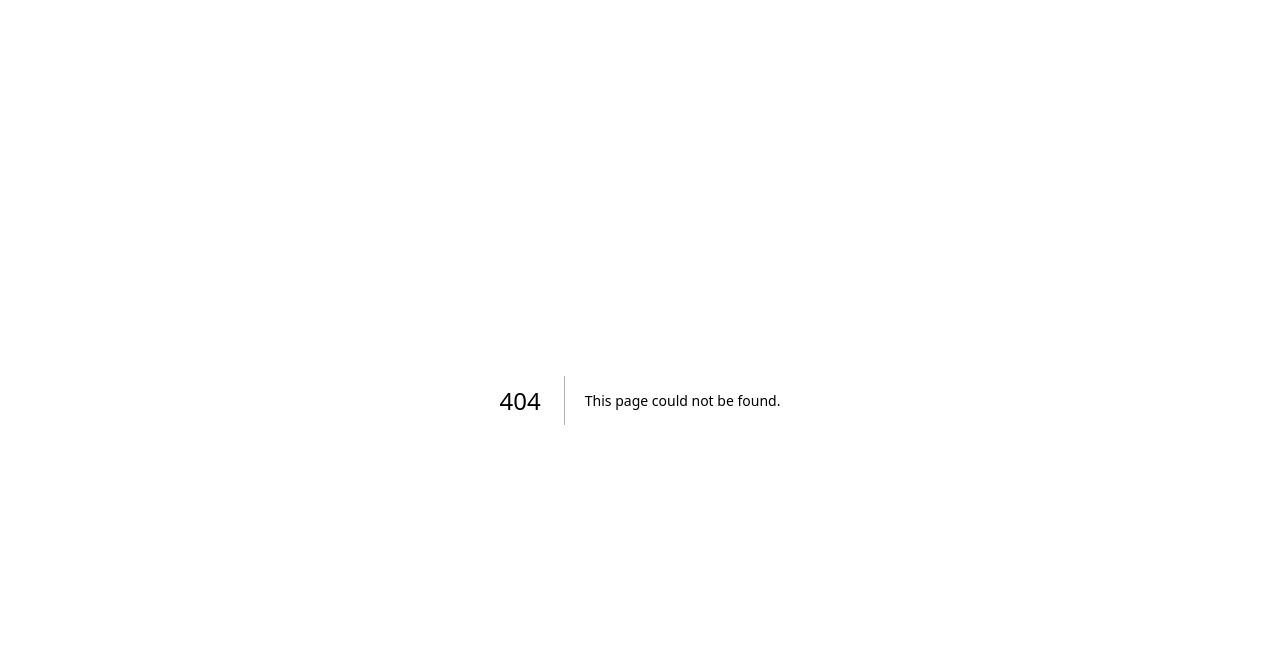
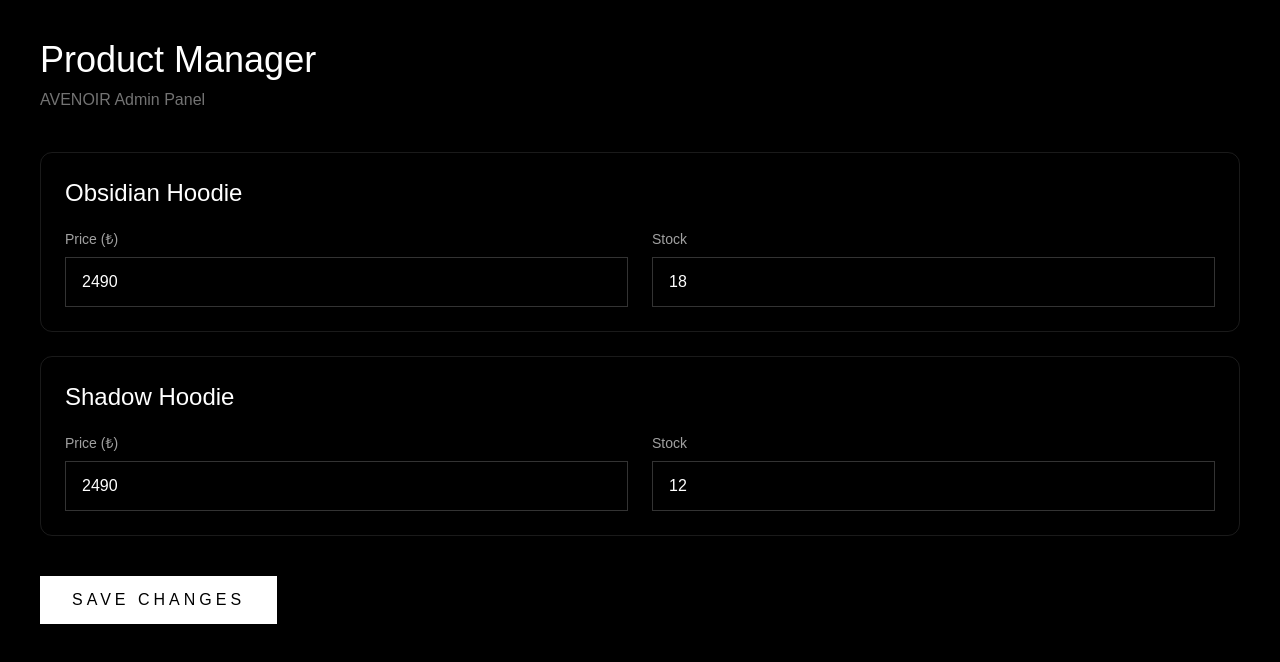
Before and after one commit to chacha1881q/avenoir, a Next.js app: page /admin/products in a window 1280 px wide. Before the commit this address had no page. Shown: the top 662 px of the page. Built offline with nearby package versions, Linux system fonts and the light colour scheme.

Commit message:
Admin setup

```diff
--- /dev/null
+++ b/app/admin/login/page.tsx
@@ -0,0 +1,42 @@
+"use client";
+
+import { useState } from "react";
+import { useRouter } from "next/navigation";
+
+export default function LoginPage() {
+  const [password, setPassword] = useState("");
+  const router = useRouter();
+
+  const login = () => {
+    if (password === "avenoir2026") {
+      localStorage.setItem("admin", "true");
+      router.push("/admin");
+    } else {
+      alert("Şifre yanlış");
+    }
+  };
+
+  return (
+    <main className="min-h-screen bg-black text-white flex items-center justify-center px-6">
+      <div className="w-full max-w-md border border-white/10 p-8 rounded-2xl">
+        <h1 className="text-3xl font-light mb-2">AVENOIR</h1>
+        <p className="text-neutral-500 mb-8">Admin Login</p>
+
+        <input
+          type="password"
+          placeholder="Admin Password"
+          value={password}
+          onChange={(e) => setPassword(e.target.value)}
+          className="w-full bg-transparent border border-white/20 px-4 py-3 outline-none mb-6"
+        />
+
+        <button
+          onClick={login}
+          className="w-full bg-white text-black py-3 tracking-[0.25em] hover:opacity-90 transition"
+        >
+          LOGIN
+        </button>
+      </div>
+    </main>
+  );
+}
--- /dev/null
+++ b/app/admin/page.tsx
@@ -0,0 +1,32 @@
+"use client";
+
+import Link from "next/link";
+
+export default function Admin() {
+  return (
+    <main className="min-h-screen bg-black text-white p-10">
+      <h1 className="text-5xl font-light mb-2">AVENOIR</h1>
+      <p className="text-neutral-500 mb-12">Admin Dashboard</p>
+
+      <div className="grid md:grid-cols-3 gap-6">
+        <Link
+          href="/admin/products"
+          className="border border-white/10 p-8 hover:border-white transition"
+        >
+          <h2 className="text-2xl mb-2">Products</h2>
+          <p className="text-neutral-500">Edit products & stock</p>
+        </Link>
+
+        <div className="border border-white/10 p-8">
+          <h2 className="text-2xl mb-2">Orders</h2>
+          <p className="text-neutral-500">Coming soon</p>
+        </div>
+
+        <div className="border border-white/10 p-8">
+          <h2 className="text-2xl mb-2">Analytics</h2>
+          <p className="text-neutral-500">Coming soon</p>
+        </div>
+      </div>
+    </main>
+  );
+}
--- /dev/null
+++ b/app/admin/products/page.tsx
@@ -0,0 +1,103 @@
+"use client";
+
+import { useState } from "react";
+
+export default function ProductsPage() {
+  const [products, setProducts] = useState([
+    {
+      id: 1,
+      name: "Obsidian Hoodie",
+      price: 2490,
+      stock: 18,
+    },
+    {
+      id: 2,
+      name: "Shadow Hoodie",
+      price: 2490,
+      stock: 12,
+    },
+  ]);
+
+  const updatePrice = (id: number, value: number) => {
+    setProducts((prev) =>
+      prev.map((p) =>
+        p.id === id ? { ...p, price: value } : p
+      )
+    );
+  };
+
+  const updateStock = (id: number, value: number) => {
+    setProducts((prev) =>
+      prev.map((p) =>
+        p.id === id ? { ...p, stock: value } : p
+      )
+    );
+  };
+
+  return (
+    <main className="min-h-screen bg-black text-white p-10">
+      <h1 className="text-4xl font-light mb-2">
+        Product Manager
+      </h1>
+
+      <p className="text-neutral-500 mb-10">
+        AVENOIR Admin Panel
+      </p>
+
+      <div className="space-y-6">
+        {products.map((product) => (
+          <div
+            key={product.id}
+            className="border border-white/10 p-6 rounded-xl"
+          >
+            <h2 className="text-2xl mb-5">
+              {product.name}
+            </h2>
+
+            <div className="grid md:grid-cols-2 gap-6">
+              <div>
+                <label className="text-sm text-neutral-400 block mb-2">
+                  Price (₺)
+                </label>
+
+                <input
+                  type="number"
+                  value={product.price}
+                  onChange={(e) =>
+                    updatePrice(
+                      product.id,
+                      Number(e.target.value)
+                    )
+                  }
+                  className="w-full bg-transparent border border-white/20 px-4 py-3 outline-none"
+                />
+              </div>
+
+              <div>
+                <label className="text-sm text-neutral-400 block mb-2">
+                  Stock
+                </label>
+
+                <input
+                  type="number"
+                  value={product.stock}
+                  onChange={(e) =>
+                    updateStock(
+                      product.id,
+                      Number(e.target.value)
+                    )
+                  }
+                  className="w-full bg-transparent border border-white/20 px-4 py-3 outline-none"
+                />
+              </div>
+            </div>
+          </div>
+        ))}
+      </div>
+
+      <button className="mt-10 bg-white text-black px-8 py-3 tracking-[0.25em] hover:opacity-90 transition">
+        SAVE CHANGES
+      </button>
+    </main>
+  );
+}
--- a/app/page.tsx
+++ b/app/page.tsx
@@ -3,9 +3,9 @@
 import Link from "next/link";
 import { useEffect, useState } from "react";
 
-import LoadingScreen from "../components/LoadingScreen";
-import CustomCursor from "../components/CustomCursor";
-import CartDrawer from "../components/CartDrawer";
+import LoadingScreen from "./components/LoadingScreen";
+import CustomCursor from "./components/CustomCursor";
+import CartDrawer from "./components/CartDrawer";
 
 export default function Home() {
   const [loading, setLoading] = useState(true);
@@ -195,7 +195,7 @@ export default function Home() {
         <footer className="border-t border-white/10 py-14 px-8 md:px-14">
           <div className="flex justify-between text-sm text-neutral-500">
             <p>© 2026 AVENOIR</p>
-            <p>avenoir.co</p>
+            <p>avenoirr.co</p>
           </div>
         </footer>
       </main>
```
